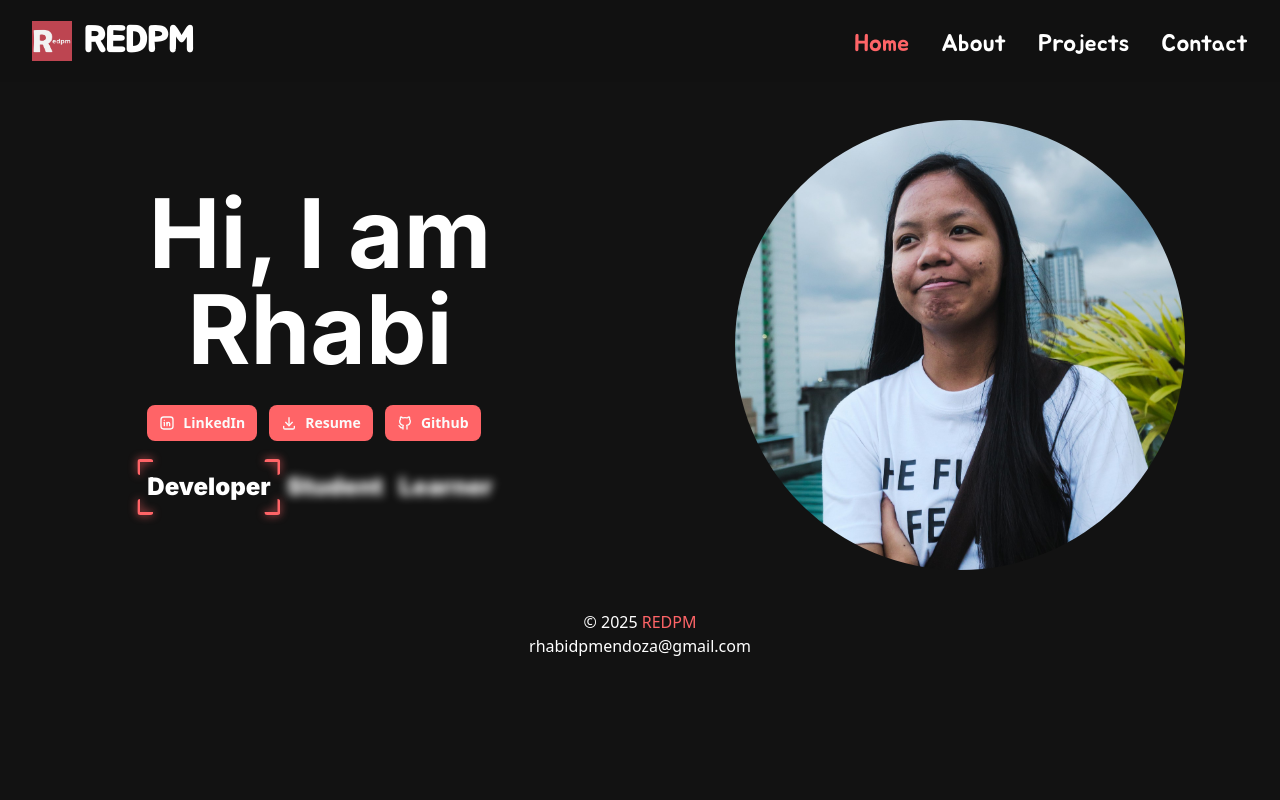
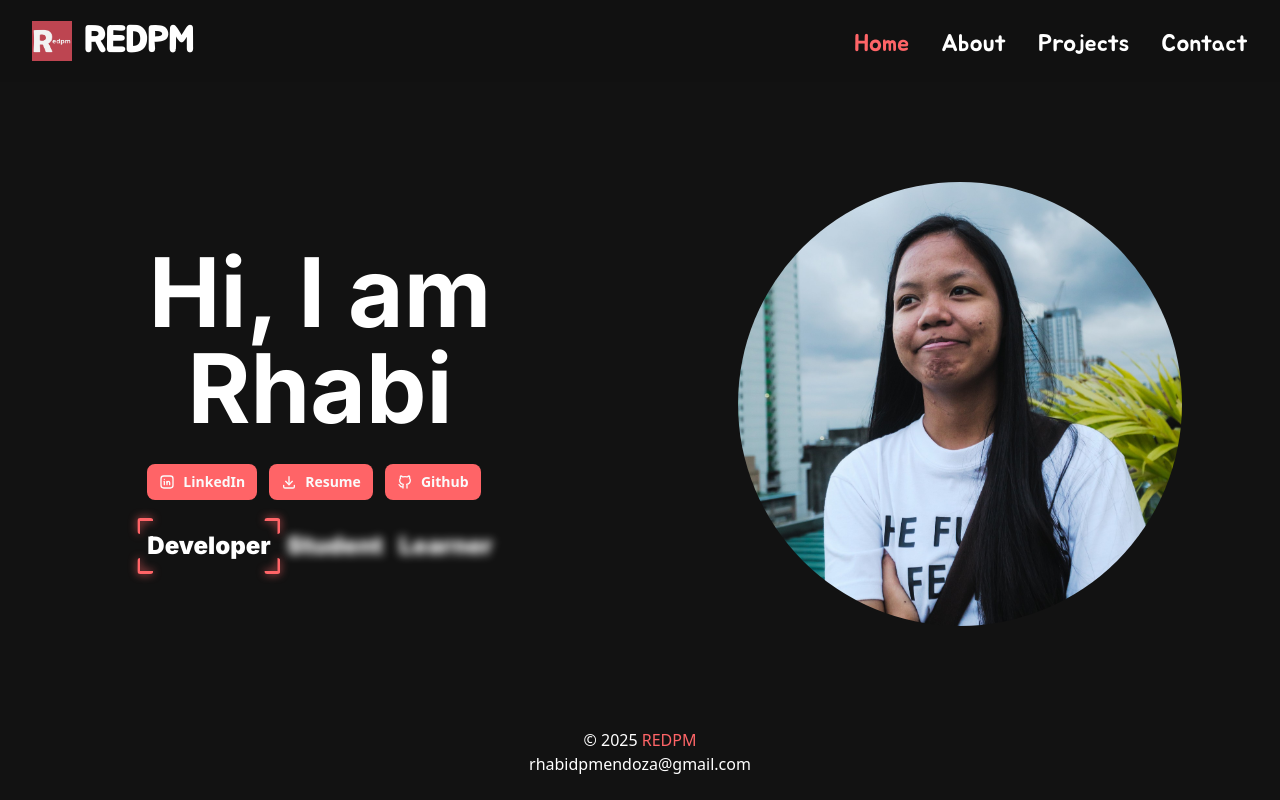
Before and after one commit to remendoza-strat/remendoza-mini-project-1, a Next.js app: page / in a window 1280 px wide. Built offline with nearby package versions, Linux system fonts and the light colour scheme; what tailwindcss-animated would draw is missing.

Commit message:
fix screen size

```diff
--- a/src/app/contact/page.tsx
+++ b/src/app/contact/page.tsx
@@ -14,9 +14,10 @@ export default function About(){
 
     return(
         <>
+            <div data-aos="zoom-in">
                 <Title text="Get in Touch"/>
 
-            <div className="py-8 px-4 mx-auto max-w-screen-md">
+                <div className="py-8 px-4 mx-auto max-w-screen-lg">
                     {state.succeeded ? (
                         <p className={`text-red-400 text-center font-bold text-xl py-10 px-5 border border-red-400 ${inter.className}`}>
                             Thanks for reaching out!
@@ -39,6 +40,7 @@ export default function About(){
                         </form>
                     )}
                 </div>
+            </div>
         </>
     );
 
--- a/src/app/page.tsx
+++ b/src/app/page.tsx
@@ -16,30 +16,36 @@ export default function Index(){
 
     return(
         <>
-            <div className="flex flex-col md:flex-row">
+            <div className="flex flex-col sm:flex-row h-[calc(100vh-12rem)]">
 
-                <div className="flex-1 p-5 flex justify-center items-center">
-                    <div className="flex flex-col text-center animate-fade-right">
+                <div className="flex-1 flex items-center justify-center m-3">
+
+                    <div className="text-center">
                         <p className={`${inter.className} text-8xl text-white font-bold`}>Hi, I am Rhabi</p>
+
                         <div className="my-5">
                             <a href="https://linkedin.com/in/rhabimendoza">
                                 <Button className="bg-red-400 me-3 my-2 font-bold"><IconBrandLinkedin/>LinkedIn</Button>
                             </a>
                             <a href="https://docs.google.com/document/d/1acOL1LzGsIRG1v1IMnq4ymvfUl7uLwot/edit?usp=drive_link&ouid=116742183519308770386&rtpof=true&sd=true">
-                                <Button className="bg-red-400 me-3 my-2 font-bold"> <IconDownload/>Resume</Button>
+                                <Button className="bg-red-400 me-3 my-2 font-bold"><IconDownload/>Resume</Button>
                             </a>
                             <a href="https://github.com/rhabimendoza">
-                                <Button className="bg-red-400 me-3 my-2 font-bold"><IconBrandGithub/>Github</Button>
+                                <Button className="bg-red-400 me-3 my-2 font-bold"><IconBrandGithub/> Github</Button>
                             </a>
                         </div>
+
                         <div className={`${inter.className} text-red-400`}>
                             <TrueFocus sentence="Developer Student Learner" manualMode={false} blurAmount={5} borderColor="red" animationDuration={0.5} pauseBetweenAnimations={1}/>
                         </div>
                     </div>
+
                 </div>
 
-                <div className="flex-1 p-5 flex justify-center">
-                    <Image src="/images/me.jpg" alt="rhabi mendoza" height={450} width={450} className="max-w-full h-auto rounded-full animate-fade-left" priority/>
+                <div className="flex-1 flex items-center justify-center m-3">
+                    <div className="w-full max-w-[90%] h-auto">
+                        <Image src="/images/me.jpg" alt="rhabi mendoza" width={0} height={0} sizes="100vw" className="w-[80%] h-auto object-contain animate-fade-left rounded-full mx-auto" priority/>
+                    </div>
                 </div>
 
             </div>
```
Lines whose indentation alone changed are shown as unchanged.
